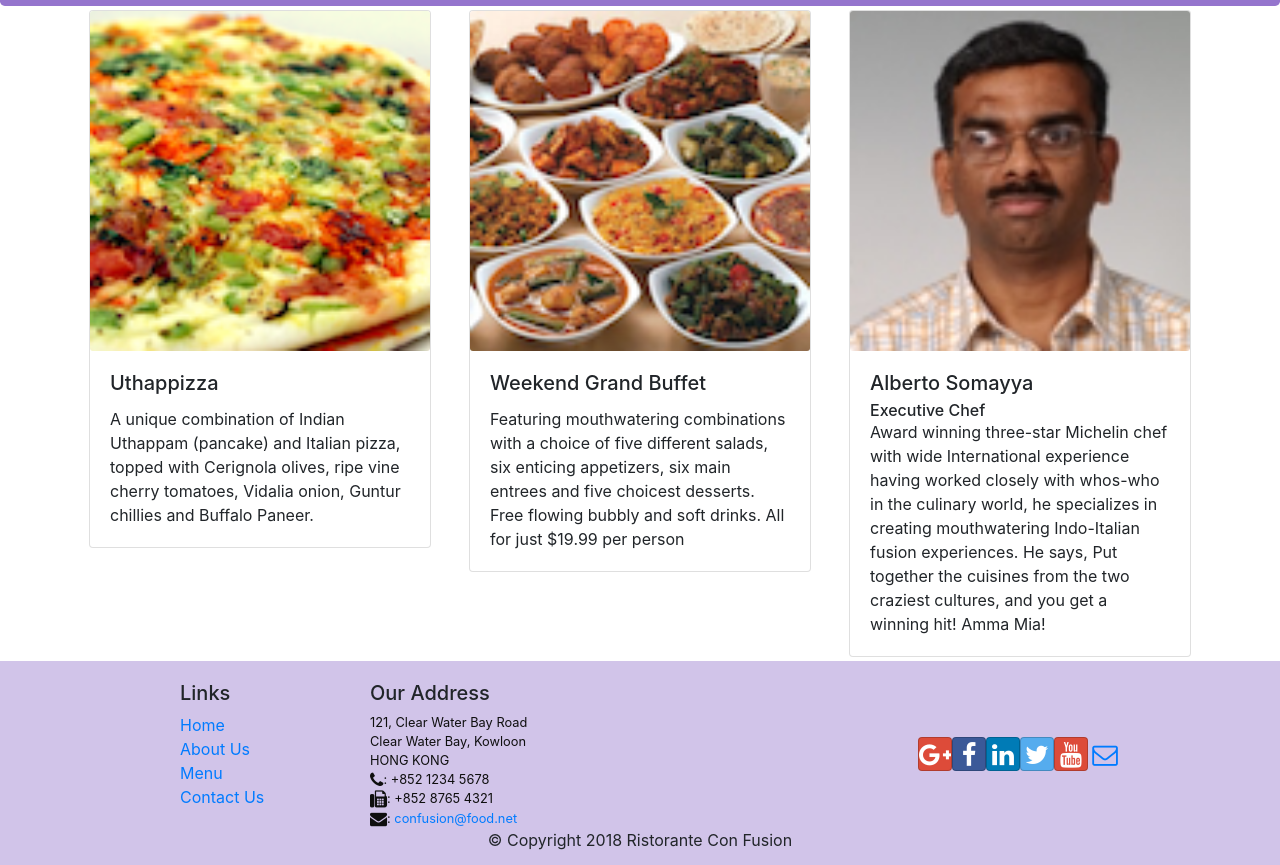
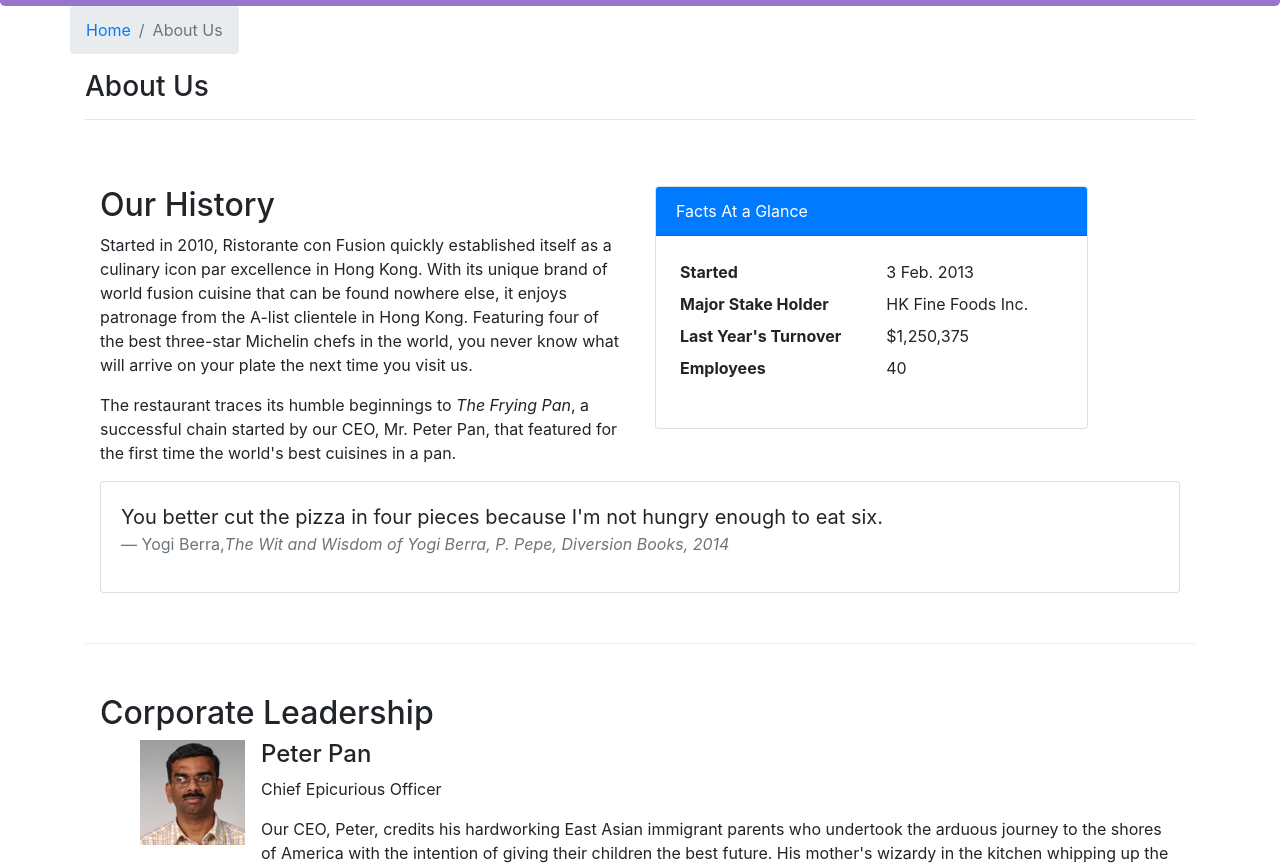
Before and after one commit to izennn/ConfusionRestaurant, a React (Create React App) app: page /aboutus in a window 1280 px wide. Before the commit this address led to /home. Shown: the part 336-1201 px from the top of the page. Built offline with nearby package versions, Linux system fonts and the light colour scheme.

Commit message:
About Component

```diff
--- /dev/null
+++ b/src/components/AboutComponent.js
@@ -0,0 +1,89 @@
+import React from 'react';
+import { Breadcrumb, BreadcrumbItem, Card, CardBody, CardHeader, Media } from 'reactstrap';
+import { Link } from 'react-router-dom';
+
+function About(props) {
+    const RenderLeader = (props) => {
+      const { leaders } = props;
+
+      return (
+        <Media list>
+          {leaders.map((leader, leaderID) => {
+            return (
+              <Media key={leaderID}>
+                <img className="mr-3" src={leader.image} alt={leader.name} />
+                <div classname="media-body">
+                  <h4 className="mt-0">{leader.name}</h4>
+                  <p>{leader.designation}</p>
+                  <p>{leader.description}</p>
+                </div>
+              </Media>
+            )
+          })}
+        </Media>
+      )
+    }
+
+    return(
+        <div className="container">
+            <div className="row">
+                <Breadcrumb>
+                    <BreadcrumbItem><Link to="/home">Home</Link></BreadcrumbItem>
+                    <BreadcrumbItem active>About Us</BreadcrumbItem>
+                </Breadcrumb>
+                <div className="col-12">
+                    <h3>About Us</h3>
+                    <hr />
+                </div>
+            </div>
+            <div className="row row-content">
+                <div className="col-12 col-md-6">
+                    <h2>Our History</h2>
+                    <p>Started in 2010, Ristorante con Fusion quickly established itself as a culinary icon par excellence in Hong Kong. With its unique brand of world fusion cuisine that can be found nowhere else, it enjoys patronage from the A-list clientele in Hong Kong.  Featuring four of the best three-star Michelin chefs in the world, you never know what will arrive on your plate the next time you visit us.</p>
+                    <p>The restaurant traces its humble beginnings to <em>The Frying Pan</em>, a successful chain started by our CEO, Mr. Peter Pan, that featured for the first time the world's best cuisines in a pan.</p>
+                </div>
+                <div className="col-12 col-md-5">
+                    <Card>
+                        <CardHeader className="bg-primary text-white">Facts At a Glance</CardHeader>
+                        <CardBody>
+                            <dl className="row p-1">
+                                <dt className="col-6">Started</dt>
+                                <dd className="col-6">3 Feb. 2013</dd>
+                                <dt className="col-6">Major Stake Holder</dt>
+                                <dd className="col-6">HK Fine Foods Inc.</dd>
+                                <dt className="col-6">Last Year's Turnover</dt>
+                                <dd className="col-6">$1,250,375</dd>
+                                <dt className="col-6">Employees</dt>
+                                <dd className="col-6">40</dd>
+                            </dl>
+                        </CardBody>
+                    </Card>
+                </div>
+                <div className="col-12">
+                    <Card>
+                        <CardBody className="bg-faded">
+                            <blockquote className="blockquote">
+                                <p className="mb-0">You better cut the pizza in four pieces because
+                                    I'm not hungry enough to eat six.</p>
+                                <footer className="blockquote-footer">Yogi Berra,
+                                <cite title="Source Title">The Wit and Wisdom of Yogi Berra,
+                                    P. Pepe, Diversion Books, 2014</cite>
+                                </footer>
+                            </blockquote>
+                        </CardBody>
+                    </Card>
+                </div>
+            </div>
+            <div className="row row-content">
+                <div className="col-12">
+                    <h2>Corporate Leadership</h2>
+                </div>
+                <div className="col-12">
+                    <RenderLeader leaders={props.leaders} />
+                </div>
+            </div>
+        </div>
+    );
+}
+
+export default About;
--- a/src/components/MainComponent.js
+++ b/src/components/MainComponent.js
@@ -1,6 +1,7 @@
 import React, { Component } from 'react';
 import { Switch, Route, Redirect } from 'react-router-dom';
 import Home from './HomeComponent';
+import About from './AboutComponent';
 import Header from './HeaderComponent'
 import Footer from './FooterComponent';
 import Contact from './ContactComponent';
@@ -49,6 +50,7 @@
         <Header />
         <Switch>
           <Route path="/home" component={HomePage} />
+          <Route path="/aboutus" component={() => <About leaders={leaders} />} />
           <Route exact path="/menu" component={() => <Menu dishes={this.state.dishes}/>} />
           <Route exact path='/contactus' component={Contact} />
           <Route path="/menu/:dishId" component={DishWithId} />
```
